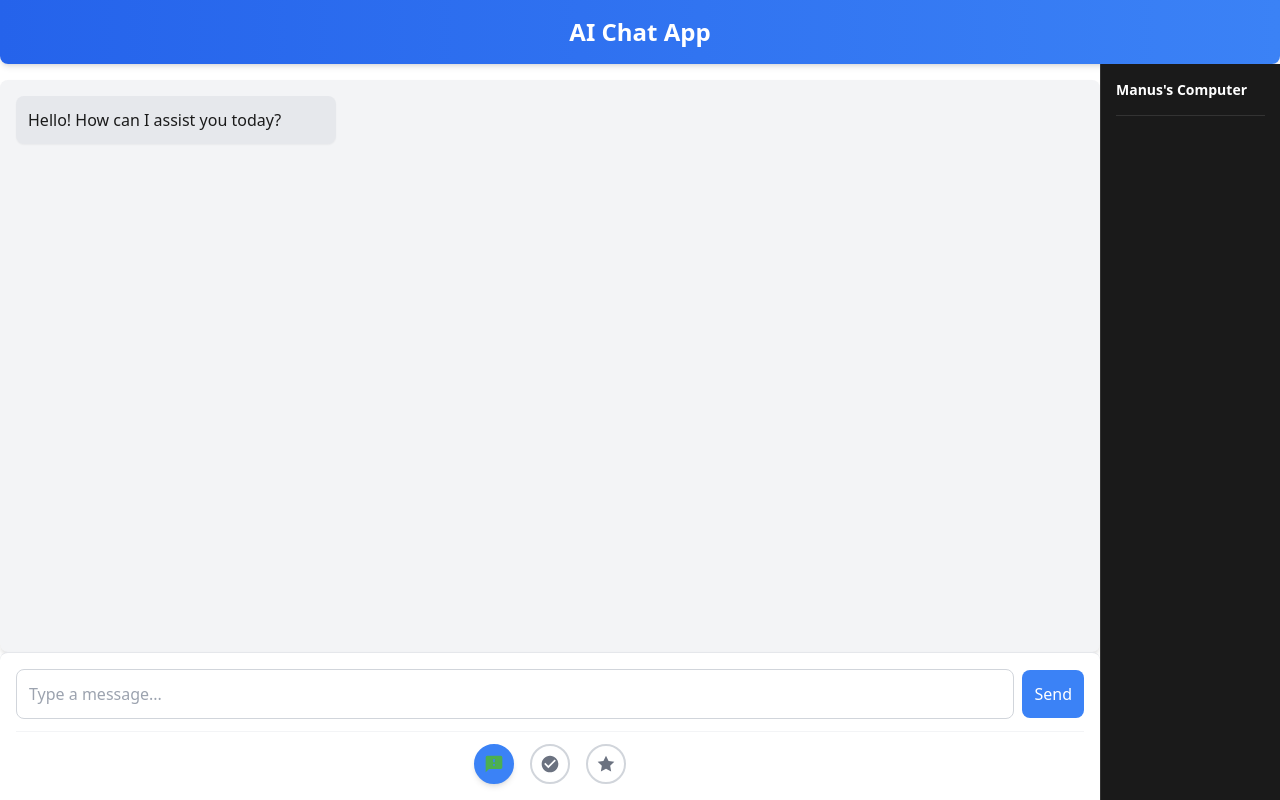
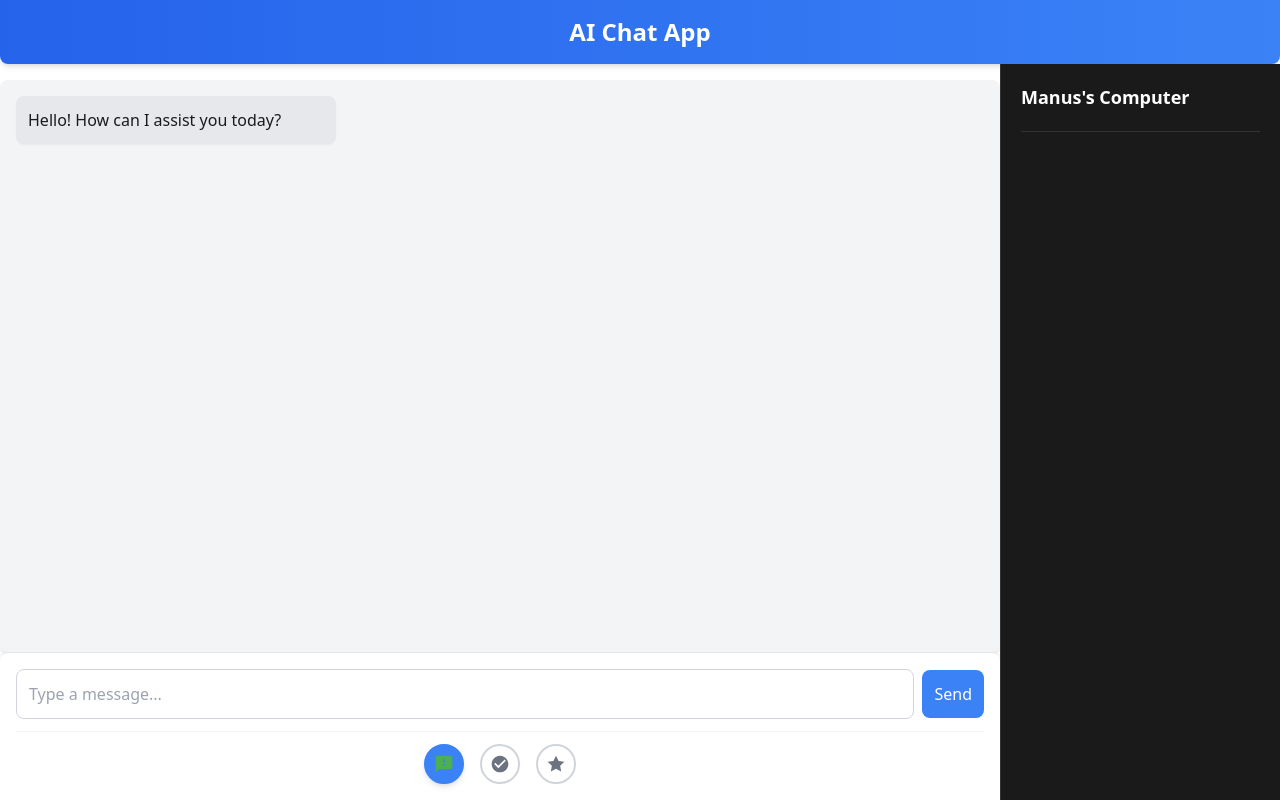
Before and after one commit to Sjdjdiejdrirhdkjej/manus-reworked, a Next.js app in the folder frontend/: page / in a window 1280 px wide. Built offline with nearby package versions, Linux system fonts and the light colour scheme.

Commit message:
Assistant checkpoint: Increase sidebar width and font size
Assistant generated file changes:
- frontend/app/chat.css: Increase sidebar size

---

User prompt:

No, make it bigger

Replit-Commit-Author: Assistant
Replit-Commit-Session-Id: d54807f1-d7f4-4771-926a-2def74f6e1e5

```diff
--- a/frontend/app/chat.css
+++ b/frontend/app/chat.css
@@ -163,19 +163,19 @@ body {
 }
 
 .sidebar-right {
-  width: 180px;
+  width: 280px;
   background-color: #1a1a1a;
   border-left: 1px solid #333;
-  padding: 15px;
+  padding: 20px;
   display: flex;
   flex-direction: column;
 }
 
 .sidebar-title {
   color: #ffffff;
-  font-size: 14px;
+  font-size: 18px;
   font-weight: 600;
   margin: 0;
-  padding-bottom: 15px;
+  padding-bottom: 20px;
   border-bottom: 1px solid #333;
 }
```
